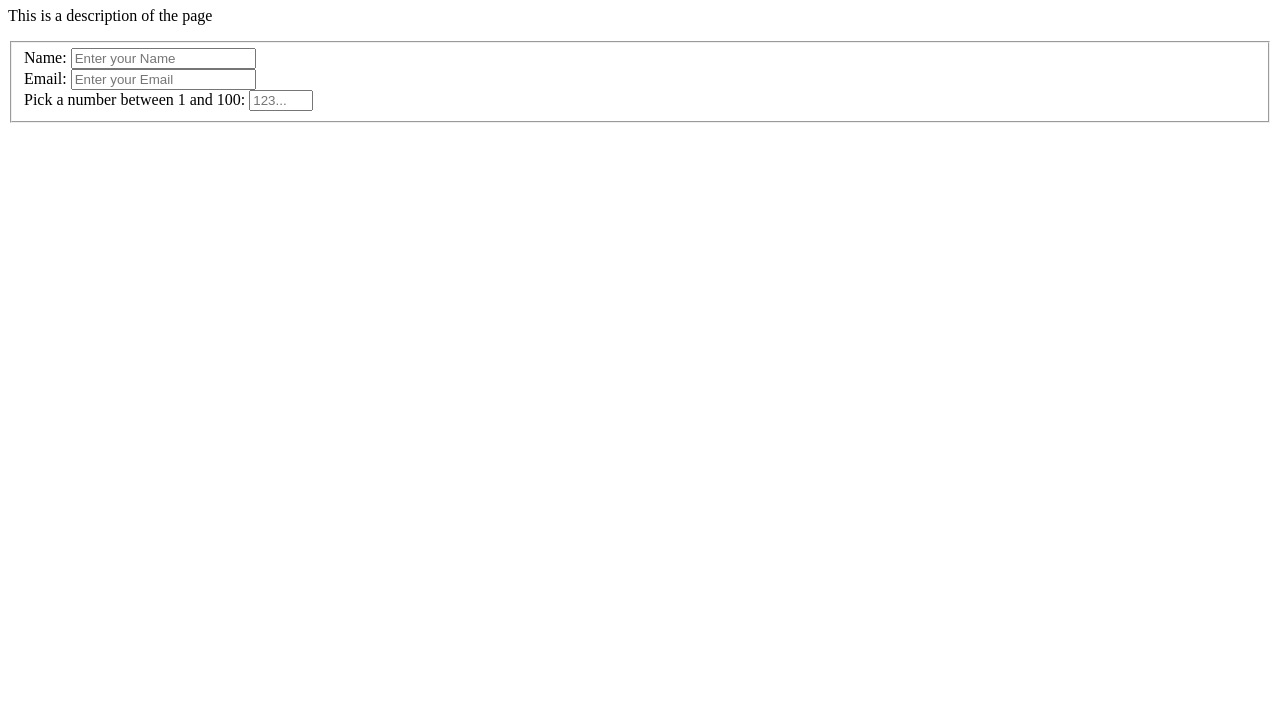
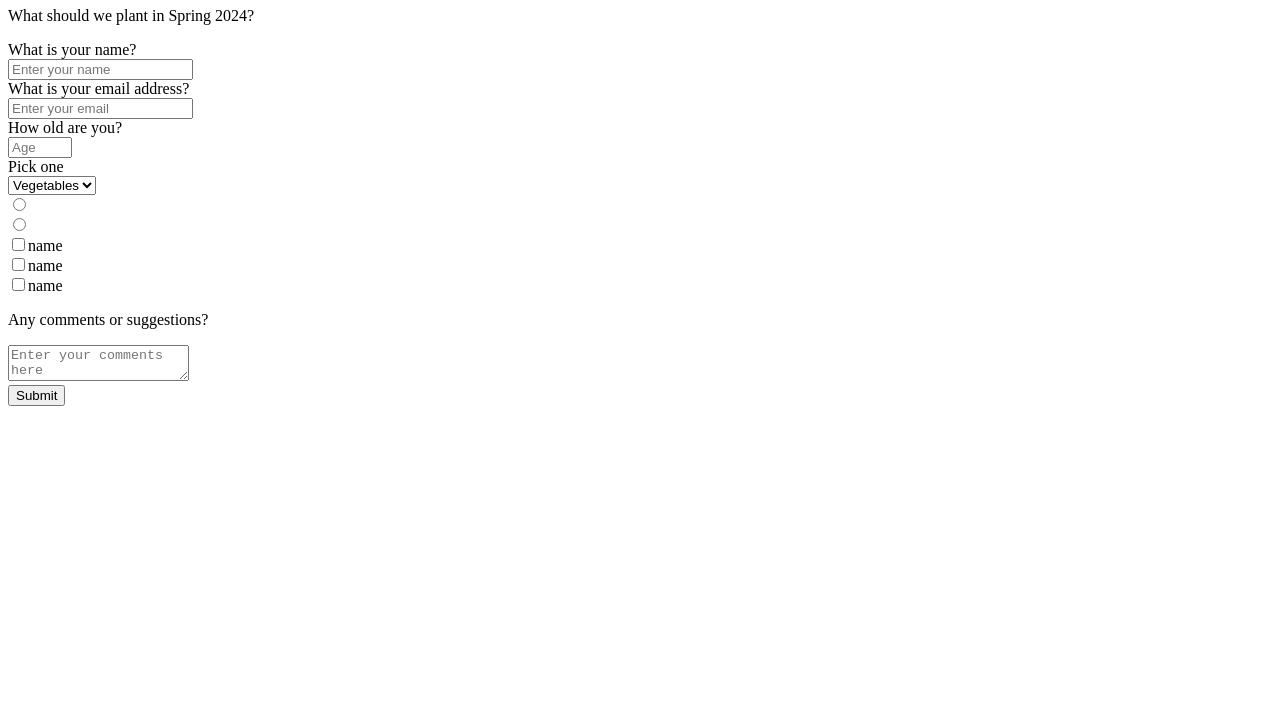
Before and after one commit to amndasmth/ResponsiveWebDesign, a plain HTML site: page Survey Form/index.html in a window 1280 px wide. Shown: the part 73-800 px from the top of the page. Drawn offline with Linux system fonts and the light colour scheme.

Commit message:
add survey form project

```diff
--- a/Survey Form/index.html
+++ b/Survey Form/index.html
@@ -2,18 +2,46 @@
 <html lang="en">
     <head>
         <meta charset="UTF-8">
-    <title>Survey Form</title>
+        <title>Garden Survey</title>
         <link rel="stylesheet" href="styles.css" />
     </head>
         <body>
-    <h1 id="title">Survey Form</h1>
-    <p id="description">This is a description of the page</p>
+            <h1 id="title">Garden Survey</h1>
+            <p id="description">What should we plant in Spring 2024?</p>
             <form id="survey-form">
-        <fieldset>
-            <label>Name: <input type="text" id="name" required placeholder="Enter your Name" /></label>
-            <label>Email: <input type="email" id="email" required placeholder="Enter your Email" /></label>
-            <label>Pick a number between 1 and 100: <input type="number" name="age" min="1" max="100" placeholder="123..."/>
-            </label>
-        </fieldset>
+                <div class="form-group">
+                    <label id="name-label">What is your name?</label><input id="name" type="text" required placeholder="Enter your name">
+                </div>
+                <div class="form-group">
+                    <label id="email-label">What is your email address?</label><input id="email" type="email" placeholder="Enter your email" required>
+                </div>
+                <div class="form-group">
+                    <label id="number-label">How old are you?</label><input id="number" type="number" min="0" max="110" placeholder="Age">
+                </div>
+                <div class="form-group">
+                    <label>Pick one</label><select id="dropdown" type="dropdown" required>
+                        <option value="Vegetables">Vegetables</option>
+                        <option value="Fruits">Fruits</option>
+                        <option value="Herbs">Herbs</option>
+                        <option value="Flowers">Flowers</option>
+                    </select>
+                </div>
+                <div class="form-group">
+                    <label><input name="" value="" type="radio" class="input-radio"></label>
+                    <label><input name="" value="" type="radio" class="input-radio"></label>
+                </div>
+                <div class="form-group">
+                    <label><input name="" value="" type="checkbox" class="input-checkbox">name</label>
+                    <label><input name="" value="" type="checkbox" class="input-checkbox">name</label>
+                    <label><input name="" value="" type="checkbox" class="input-checkbox">name</label>
+                </div>
+                <div class="form-group">
+                    <p>Any comments or suggestions?</p>
+                    <textarea id="comments" class="input-textarea" name="" placeholder="Enter your comments here"></textarea>
+                </div>
+                <div class="form-group">
+                    <button type="submit" id="submit" class="submit-button">Submit</button>
+                </div>
             </form>
         </body>
+</html>
```
Lines whose indentation alone changed are shown as unchanged.
